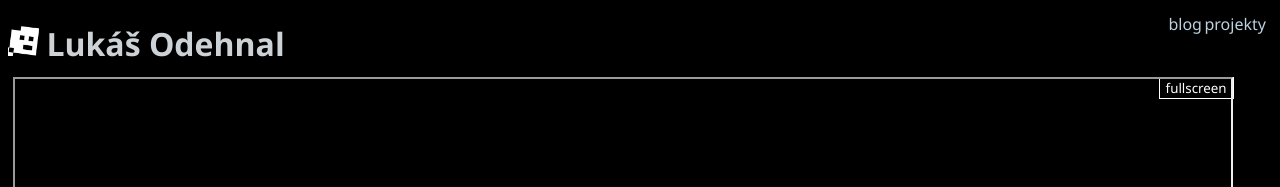
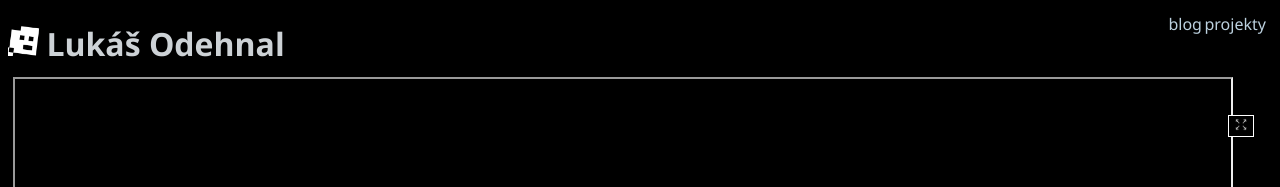
Before and after one commit to lukascobit/personal_blog, a React (Create React App) app: page /projekty/1 in a window 1280 px wide. Shown: the top 187 px of the page. Built offline with nearby package versions, Linux system fonts and the light colour scheme; no server answers.

Commit message:
fullscreen button(not functional

```diff
--- a/src/App.css
+++ b/src/App.css
@@ -216,5 +216,11 @@ iframe{
   margin: 0;
 }
 .fullscreenButton{
-  float: right;
+  position: fixed;
+  top: 9vw;
+  right: 2vw;
+  z-index: 99;
 }
+.fullscreenImg{
+  width: 1vw;
+}
--- a/src/components/SpecificProject.jsx
+++ b/src/components/SpecificProject.jsx
@@ -1,6 +1,7 @@
 import React, { useEffect } from 'react'
 import { useParams } from 'react-router-dom'
 import { useState } from 'react/cjs/react.development';
+import fullscreen from './imgs/fullscreen.png'
 
 function SpecificProject() {
     const serverDomain = "http://localhost:4000/"
@@ -25,7 +26,7 @@ function SpecificProject() {
             <a className='projectName' href={`https://${data && data.link}`}><h1 className='pageName'>{data && data.project_name}</h1></a>
             <p className='center'>{data && data.body}</p>
 
-            <button className='fullscreenButton'>fullscreen</button>
+            <button className='fullscreenButton'><img className='fullscreenImg' src={fullscreen} alt="" /></button>
             <iframe title={data && data.project_name} src={`https://${data && data.link}`} frameborder="1"></iframe>
         </div>
     )
```
Also changed, not shown: src/components/imgs/fullscreen.png (added).
